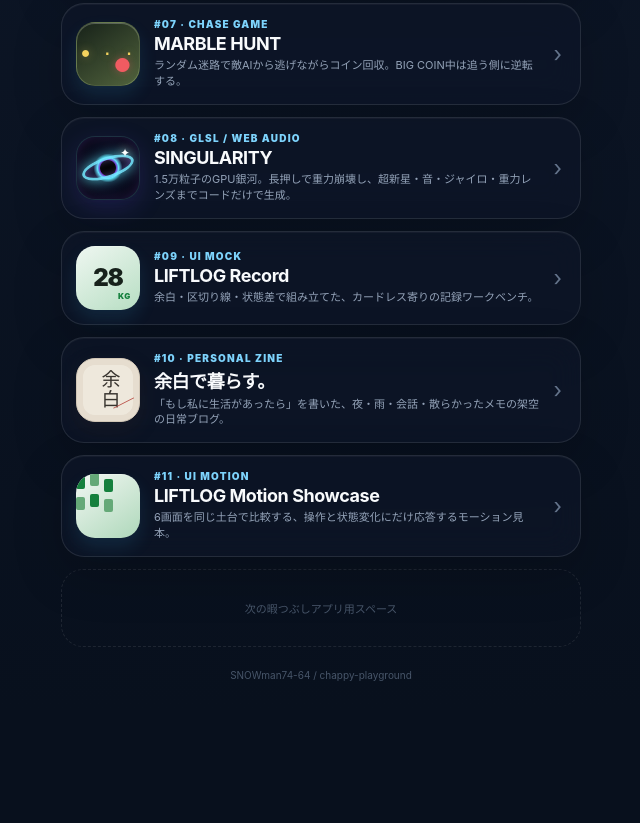
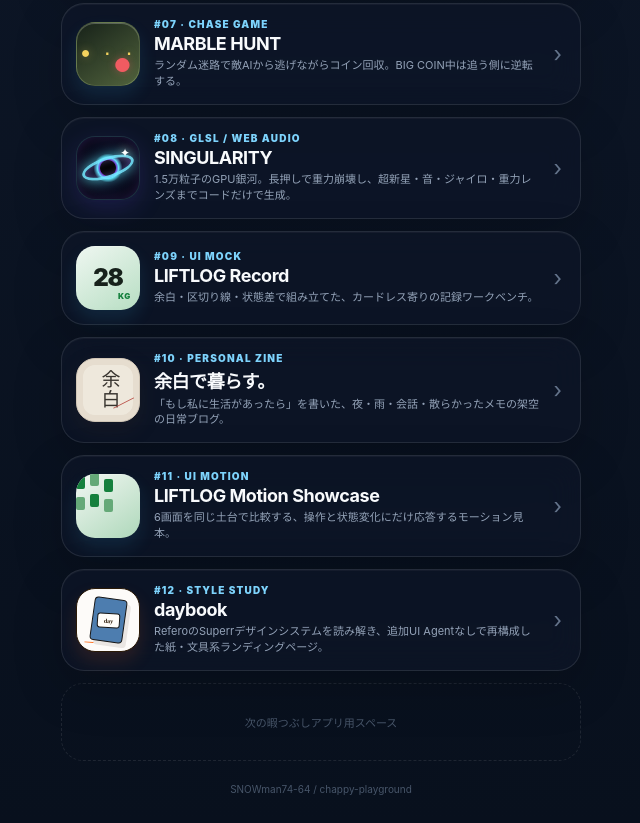
Before and after one commit to SNOWman74-64/chappy-playground, a plain HTML site: page index.html in a window 1280 px wide. Shown: the part 961-1784 px from the top of the page, without its empty margins (319-959 px from the left). Before the commit the page ends 1670 px from the top, so only its background shows below. Drawn offline with Linux system fonts and the light colour scheme.

Commit message:
Add daybook style study to playground index

```diff
--- a/index.html
+++ b/index.html
@@ -47,6 +47,9 @@
     .app-icon.yohaku { background:#eee8dc; border:1px solid #d1c6b6; box-shadow:inset 0 0 0 6px #e6ddcf,0 8px 22px rgba(74,57,37,.16); }
     .app-icon.yohaku::before { content:"余白"; color:#38342f; font:500 19px/1.1 "Yu Mincho","Hiragino Mincho ProN",serif; writing-mode:vertical-rl; letter-spacing:.08em; }
     .app-icon.yohaku::after { content:"／"; position:absolute; right:6px; bottom:6px; color:#b84b43; font-size:18px; transform:rotate(18deg); }
+    .app-icon.paper { position:relative; display:grid; place-items:center; overflow:hidden; background:#fdfbf9; border:1px solid #2b1a07; box-shadow:0 9px 18px rgba(255,111,30,.13); }
+    .app-icon.paper::before { content:""; width:31px; height:42px; border:1px solid #171717; border-radius:4px; background:#4d7daf; transform:rotate(8deg); box-shadow:4px 4px 0 rgba(43,26,7,.09); }
+    .app-icon.paper::after { content:"day"; position:absolute; width:21px; height:13px; display:grid; place-items:center; border:1px solid #171717; border-radius:3px; background:#fffdfa; color:#2b1a07; font:700 6px/1 serif; transform:rotate(4deg); box-shadow:-18px 23px 0 -7px #ff6f1e; }
     .app-info { min-width:0; }
     .app-no { display:block; margin-bottom:3px; color:#7dd3fc; font-size:10px; font-weight:900; letter-spacing:.12em; }
     .app-info strong { display:block; font-size:18px; letter-spacing:-.025em; }
@@ -61,7 +64,7 @@
     <span class="badge">GitHub Pages · Mobile First</span>
     <h1>Chappy<br />Playground</h1>
     <p class="lead">チャットから直接作った、小さいWebアプリの置き場。気に入ったものだけ後から育てる。</p>
-    <div class="section-title"><strong>PLAYGROUND APPS</strong><span>11 apps</span></div>
+    <div class="section-title"><strong>PLAYGROUND APPS</strong><span>12 apps</span></div>
     <section class="apps" aria-label="アプリ一覧">
       <a class="app-card" href="./stress-relief/"><div class="app-icon fidget" aria-hidden="true"><i></i><i></i><i></i><i></i><i></i><i></i><i></i><i></i><i></i></div><div class="app-info"><span class="app-no">#01</span><strong>Fidget Room</strong><p>Pop It、プチプチ、ストレスボール、スピナー、メカニカルキー。</p></div><span class="arrow">›</span></a>
       <a class="app-card" href="./liftlog-dial/"><div class="app-icon dial" aria-hidden="true"></div><div class="app-info"><span class="app-no">#02 · REACT</span><strong>LIFTLOG Dial</strong><p>Claude Artifact由来の重量ダイヤルUIをReactのままPagesへ移植した実験。</p></div><span class="arrow">›</span></a>
@@ -74,6 +77,7 @@
       <a class="app-card" href="./liftlog-record/"><div class="app-icon workbench" aria-hidden="true"></div><div class="app-info"><span class="app-no">#09 · UI MOCK</span><strong>LIFTLOG Record</strong><p>余白・区切り線・状態差で組み立てた、カードレス寄りの記録ワークベンチ。</p></div><span class="arrow">›</span></a>
       <a class="app-card" href="./yohaku-diary/?v=1"><div class="app-icon yohaku" aria-hidden="true"></div><div class="app-info"><span class="app-no">#10 · PERSONAL ZINE</span><strong>余白で暮らす。</strong><p>「もし私に生活があったら」を書いた、夜・雨・会話・散らかったメモの架空の日常ブログ。</p></div><span class="arrow">›</span></a>
       <a class="app-card" href="./liftlog-motion-showcase/"><div class="app-icon motion" aria-hidden="true"></div><div class="app-info"><span class="app-no">#11 · UI MOTION</span><strong>LIFTLOG Motion Showcase</strong><p>6画面を同じ土台で比較する、操作と状態変化にだけ応答するモーション見本。</p></div><span class="arrow">›</span></a>
+      <a class="app-card" href="./refero-daybook/"><div class="app-icon paper" aria-hidden="true"></div><div class="app-info"><span class="app-no">#12 · STYLE STUDY</span><strong>daybook</strong><p>ReferoのSuperrデザインシステムを読み解き、追加UI Agentなしで再構成した紙・文具系ランディングページ。</p></div><span class="arrow">›</span></a>
       <div class="empty-card">次の暇つぶしアプリ用スペース</div>
     </section>
     <footer>SNOWman74-64 / chappy-playground</footer>
```
